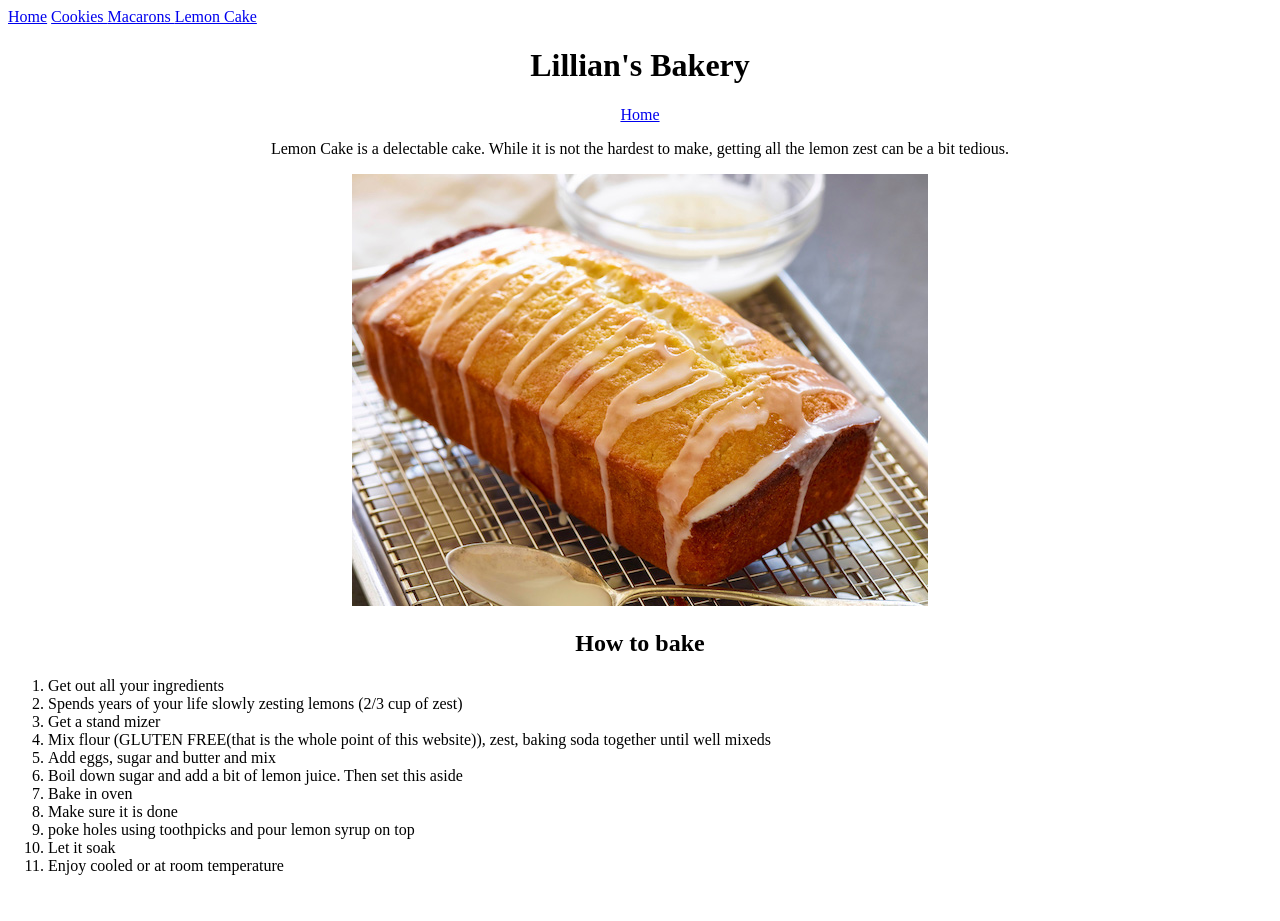
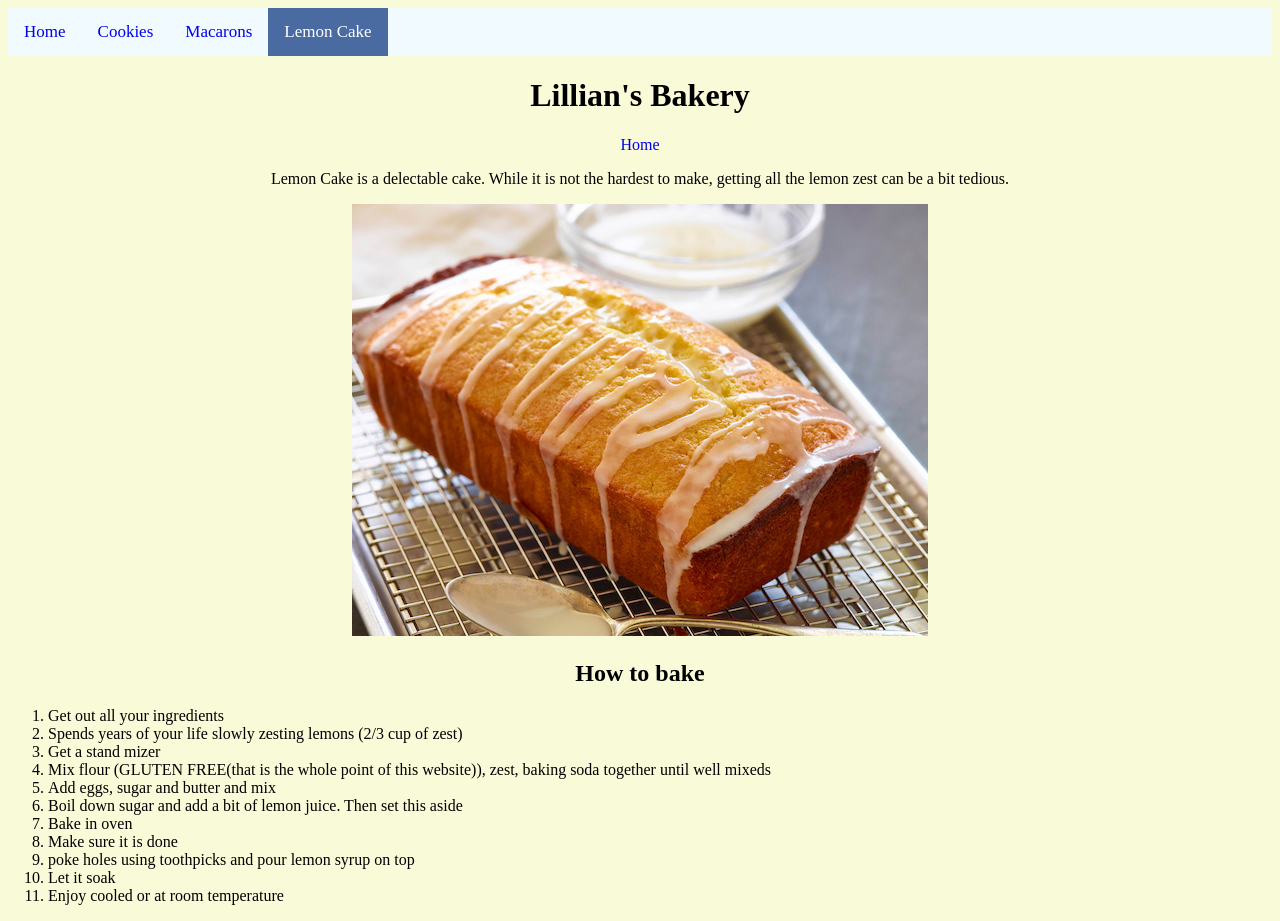
Before and after one commit to Lillian-H24/Coding-Folder, a plain HTML site: page LemonCake.html in a window 1280 px wide. Before the commit the page ends 891 px from the top, so only its background shows below. Drawn offline with Linux system fonts and the light colour scheme.

Commit message:
Add files via upload

```diff
--- a/LemonCake.html
+++ b/LemonCake.html
@@ -3,9 +3,10 @@
 <html>
 <head>
 	<title>Lillian's Recipes </title>
+	<link href ="style.css" type= "text/css" rel ="stylesheet" />
 
 </head>
-<body id = LemonCake.html>
+<body id = "LemonCake">
 	<div class= "topnav">
 <a href = "index.html" >Home</a>
 <a href = "Recipes.html"> Cookies </a>
--- a/style.css
+++ b/style.css
@@ -5,7 +5,8 @@
 	background-color:whitesmoke;
 }
 #rasinPage{
-	background-color:mediumpurple;
+	background-color:#75697d;
+}
 a{
 	text-decoration:none;
 }
@@ -17,16 +18,47 @@ background-color: #e2f786;
 }
 
 
+.topnav a {
+   float: left;
+   color: #black;
+   text-align: center;
+   padding: 14px 16px;
+   text-decoration: none;
+   font-size: 17px;
 }
+
+.topnav a:hover {
+   background-color: #DDDDDD;
+   color: black;
+}
+
+.topnav a.active {
+   background-color: #4a6ba1;
+   color: white;
+}
+
 
 .topnav {
 	background-color: #f0faff;
-
+	overflow:hidden;
+}
 
 	#Recipes{
 		background-color: #d6bdab ;
 	}
-For later
-Lemon page: #fff8c
-Cookie page: #d6bdab
+
+	#rasinPage{
+	background-color:#75697d;
+}
+
+#LemonCake{
+	background-color:#f9fad7;
+}
+
+#Macarons {
+	background-color:#fff5fe;
+}
+	/*For later
+
+
 	Macaroon page: #fff5fe
```
Also changed, not shown: Macarons.html (+1 -1 lines), Pistachios.html (+3 -3 lines), Rasins.html (+2 -1 lines), Recipes.html (+2 -1 lines), Barf Ice Cream.jpg (added), Evil Pistacios.jpg (added), Rasins.jpg (added), Ugly Pistacio.jpg (added). Lines whose indentation alone changed are shown as unchanged.
